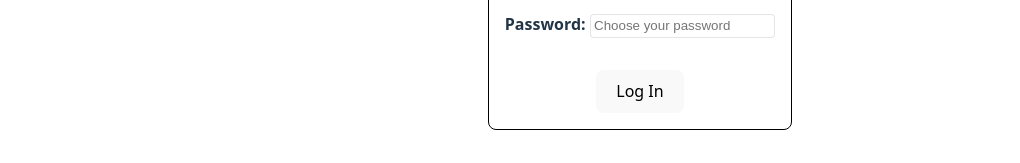
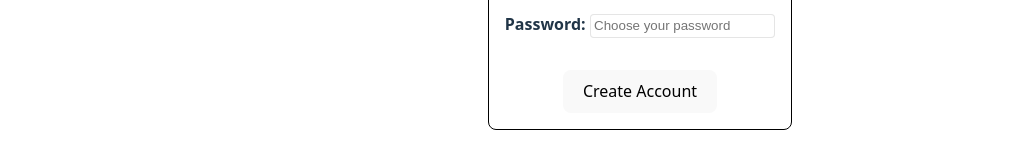
Before and after one commit to lillieharlow/MediMate-Front-End-Web-App, a React (Vite) app: page /signup in a window 1280 px wide. Shown: the part 360-523 px from the top of the page, without its empty margins (0-1020 px from the left). Built offline with nearby package versions, Linux system fonts and the light colour scheme.

Commit message:
fix: change signup button text from Log In, rename CreateAccountForm to SignupForm

```diff
--- a/src/components/CreateAccountForm.jsx
+++ b/src/components/SignupForm.jsx
@@ -20,7 +20,7 @@ const StyledInput = styled.input`
   }
 `;
 
-export default function CreateAccountForm() {
+export default function SignupForm() {
   const [email, setEmail] = useState('');
   const [password, setPassword] = useState('');
   const [isError, setIsError] = useState(false);
@@ -62,7 +62,7 @@ export default function CreateAccountForm() {
             onChange={event => setEmail(event.target.value)}
             placeholder="Enter your email"
             required
-            data-testid="app-login-form-input-email"
+            data-testid="app-signup-form-input-email"
           />
         </label>
         <label>
@@ -73,14 +73,14 @@ export default function CreateAccountForm() {
             onChange={event => setPassword(event.target.value)}
             placeholder="Choose your password"
             required
-            data-testid="app-login-form-input-password"
+            data-testid="app-signup-form-input-password"
           />
         </label>
         <FormErrorSpan id="signup-error-span" className={isError ? 'error' : ''}>
           {message}
         </FormErrorSpan>
-        <button type="submit" data-testid="app-login-form-button-submit">
-          Log In
+        <button type="submit" data-testid="app-signup-form-button-submit">
+          Create Account
         </button>
       </StyledForm>
     </Card>
--- a/src/pages/SignupPage.jsx
+++ b/src/pages/SignupPage.jsx
@@ -1,10 +1,10 @@
-import CreateAccountForm from '../components/CreateAccountForm';
+import SignupForm from '../components/SignupForm';
 
 export default function SignupPage() {
   return (
     <main>
       <h1>MediMate Medical Centre</h1>
-      <CreateAccountForm />
+      <SignupForm />
     </main>
   );
 }
```
